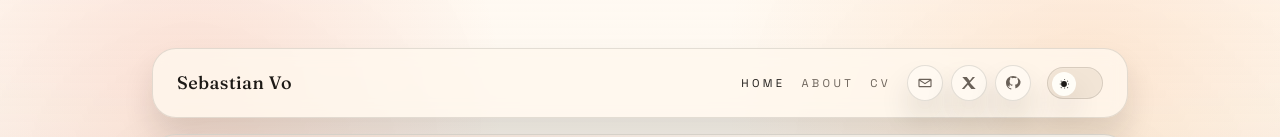
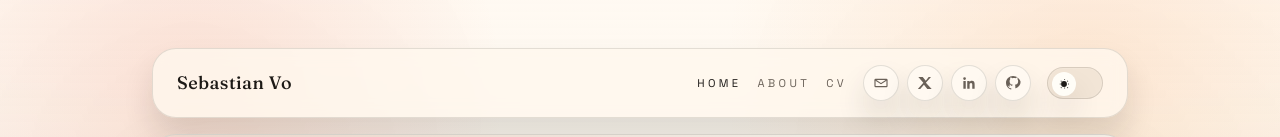
Before and after one commit to sebvv2221/sebvv2221.github.io, a React (Vite) app: page / in a window 1280 px wide. Shown: the top 137 px of the page. Built offline with nearby package versions, Linux system fonts and the light colour scheme.

Commit message:
Update page

```diff
--- a/src/components/Layout.tsx
+++ b/src/components/Layout.tsx
@@ -53,6 +53,17 @@ export default function Layout({ children }: { children: React.ReactNode }) {
                 </a>
                 <a
                   className="icon-button"
+                  href="https://linkedin.com/in/sebvv2221"
+                  aria-label="LinkedIn"
+                  target="_blank"
+                  rel="noreferrer"
+                >
+                  <svg viewBox="0 0 24 24" fill="currentColor">
+                    <path d="M20.45 20.45h-3.55v-5.57c0-1.33-.02-3.04-1.85-3.04-1.86 0-2.14 1.45-2.14 2.95v5.66H9.36V9h3.41v1.56h.05c.47-.9 1.63-1.85 3.36-1.85 3.59 0 4.26 2.36 4.26 5.43v6.31zM5.34 7.43a2.06 2.06 0 1 1 0-4.12 2.06 2.06 0 0 1 0 4.12zM7.12 20.45H3.56V9h3.56v11.45z" />
+                  </svg>
+                </a>
+                <a
+                  className="icon-button"
                   href="https://github.com/sebvv2221"
                   aria-label="GitHub"
                   target="_blank"
```
